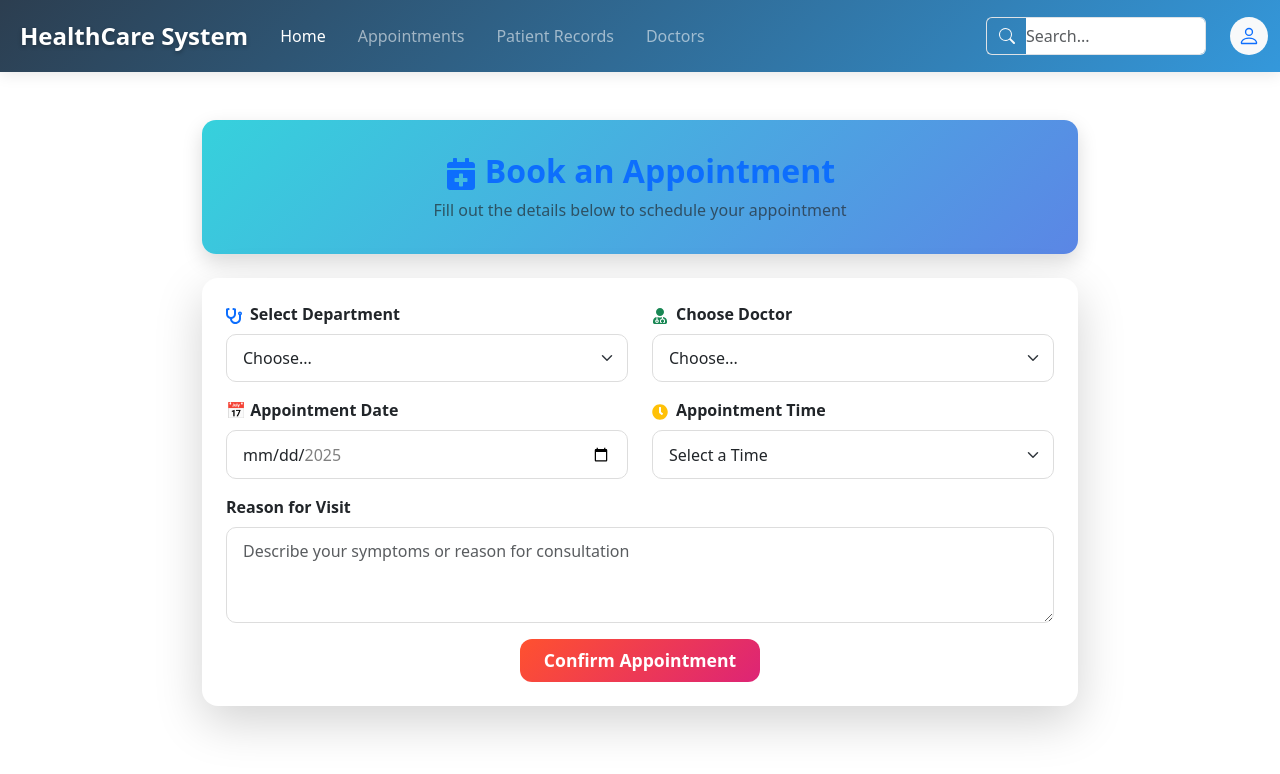
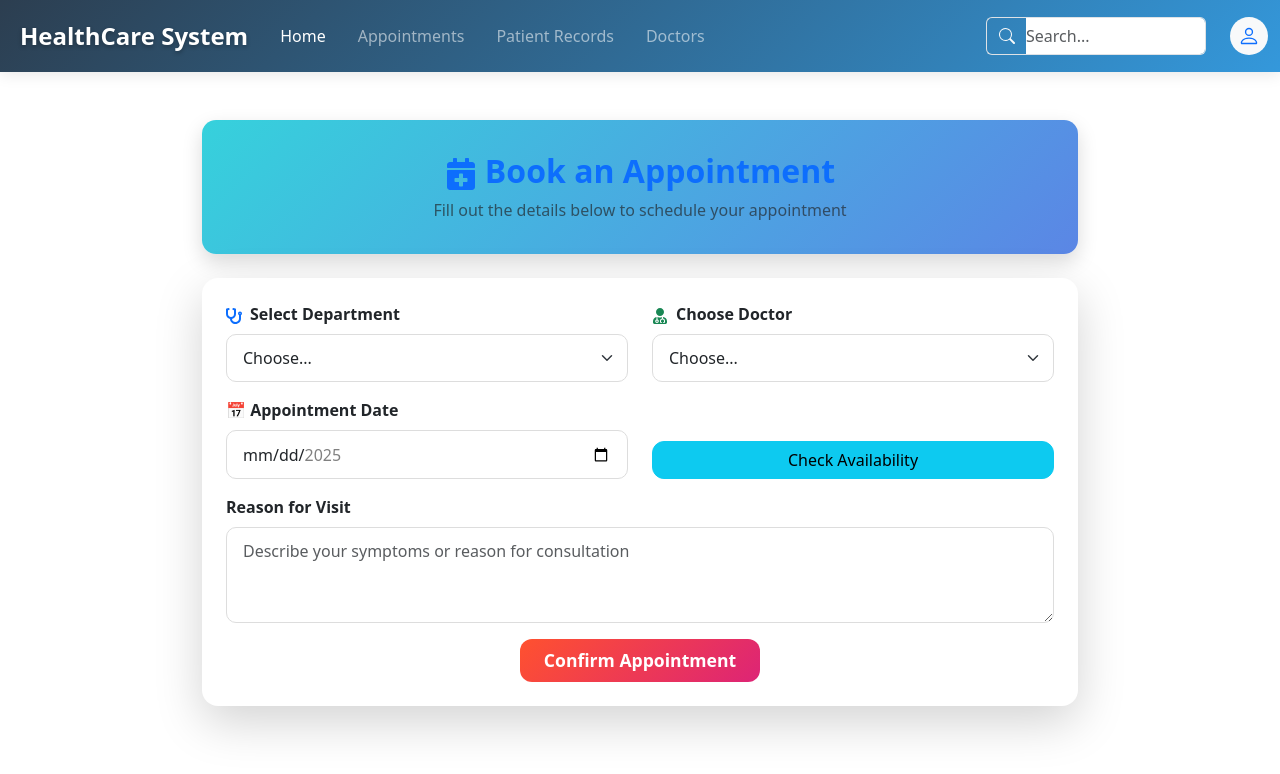
Before and after one commit to Raghavan-S27/CollegeProject, a React (Vite) app in the folder frontend/: page /appointment in a window 1280 px wide. Shown: the top 774 px of the page. Built offline with nearby package versions, Linux system fonts and the light colour scheme.

Commit message:
Added some

```diff
--- a/frontend/src/Appointments/Appointment.jsx
+++ b/frontend/src/Appointments/Appointment.jsx
@@ -8,7 +8,7 @@ import {
     Col,
     Modal,
 } from "react-bootstrap";
-import { FaCalendarPlus, FaStethoscope, FaUserMd, FaClock } from "react-icons/fa";
+import { FaCalendarPlus, FaStethoscope, FaUserMd } from "react-icons/fa";
 import "../CSSFolder/appointments.css";
 
 const Appointment = () => {
@@ -18,7 +18,6 @@ const Appointment = () => {
         department: "",
         doctor: "",
         date: "",
-        time: "",
         reason: "",
     });
 
@@ -39,7 +38,6 @@ const Appointment = () => {
             department: "",
             doctor: "",
             date: "",
-            time: "",
             reason: "",
         });
     };
@@ -52,24 +50,6 @@ const Appointment = () => {
     const maxDateObj = new Date();
     maxDateObj.setDate(today.getDate() + 7);
     const maxDate = maxDateObj.toISOString().split("T")[0];
-
-    // Predefined time slots
-    const timeSlots = [
-        "09:00 AM",
-        "09:30 AM",
-        "10:00 AM",
-        "10:30 AM",
-        "11:00 AM",
-        "11:30 AM",
-        "12:00 PM",
-        "02:00 PM",
-        "02:30 PM",
-        "03:00 PM",
-        "03:30 PM",
-        "04:00 PM",
-        "04:30 PM",
-        "05:00 PM",
-    ];
 
     return (
         <div className="container mt-5 book-appointment-container">
@@ -132,10 +112,8 @@ const Appointment = () => {
 
                     <Row className="mb-3">
                         <Col md={6}>
-                            <Form.Group>
-                                <Form.Label className="fw-semibold">
-                                    📅 Appointment Date
-                                </Form.Label>
+                            <Form.Label className="fw-semibold">📅 Appointment Date</Form.Label>
+                            <div className="input-group">
                                 <Form.Control
                                     type="date"
                                     required
@@ -146,28 +124,18 @@ const Appointment = () => {
                                     name="date"
                                     value={details.date}
                                 />
-                            </Form.Group>
+
+                            </div>
                         </Col>
-                        <Col md={6}>
-                            <Form.Group>
-                                <Form.Label className="fw-semibold">
-                                    <FaClock className="me-2 text-warning" />
-                                    Appointment Time
-                                </Form.Label>
-                                <Form.Select
-                                    required
-                                    onChange={handleChange}
-                                    name="time"
-                                    value={details.time}
-                                >
-                                    <option value="">Select a Time</option>
-                                    {timeSlots.map((slot, index) => (
-                                        <option key={index} value={slot}>
-                                            {slot}
-                                        </option>
-                                    ))}
-                                </Form.Select>
-                            </Form.Group>
+
+                        <Col md={6} className="d-flex align-items-end">
+                            <Button
+                                variant="info"
+                                className="w-100"
+                                onClick={() => alert("Checking availability...")}
+                            >
+                                Check Availability
+                            </Button>
                         </Col>
                     </Row>
 
--- a/frontend/src/HomePageComponents/NavBar.jsx
+++ b/frontend/src/HomePageComponents/NavBar.jsx
@@ -18,6 +18,10 @@ const NavBar = () => {
 
     function handleRecords() {
         navigate("/patient");
+    }
+
+    const handleDoctor = () => {
+        navigate("/doctors");
     }
 
     return (
@@ -56,7 +60,7 @@ const NavBar = () => {
                                 </li>
 
                                 <li className="nav-item">
-                                    <a className="nav-link" href="#" >Doctors</a>
+                                    <a className="nav-link" href="#" onClick={handleDoctor}>Doctors</a>
                                 </li>
                             </ul>
 
--- a/frontend/src/Navigation.jsx
+++ b/frontend/src/Navigation.jsx
@@ -9,6 +9,7 @@ import PatientRecords from "./PatientRecords/PatientRecords.jsx";
 import Appointment from "./Appointments/Appointment.jsx";
 import Billing from "./Billing/Billing.jsx";
 import NavBar from "./HomePageComponents/NavBar.jsx";
+import FeaturedDoctors from "./HomePageComponents/FeaturedDoctors.jsx";
 
 const Navigation = () => {
     return (
@@ -26,6 +27,7 @@ const Navigation = () => {
 
                 <Route path= "/patient" element={<PatientRecords />} />
                  <Route path= "/billing" element={<Billing />} />
+                <Route path="/doctors" element={<FeaturedDoctors/>} />
 
             </Routes>
         </Router>
--- a/frontend/src/ProfilePages/Profile.jsx
+++ b/frontend/src/ProfilePages/Profile.jsx
@@ -140,6 +140,8 @@ const Profile = () => {
             <option>Cardiology</option>
             <option>Neurology</option>
             <option>Pediatrics</option>
+              <option>Orthopedics</option>
+              <option>Dermatology</option>
           </Form.Select>
         </Col>
       </Row>
```
Also changed, not shown: frontend/src/Doctors/Doctor.jsx (added, +12 -0 lines).
